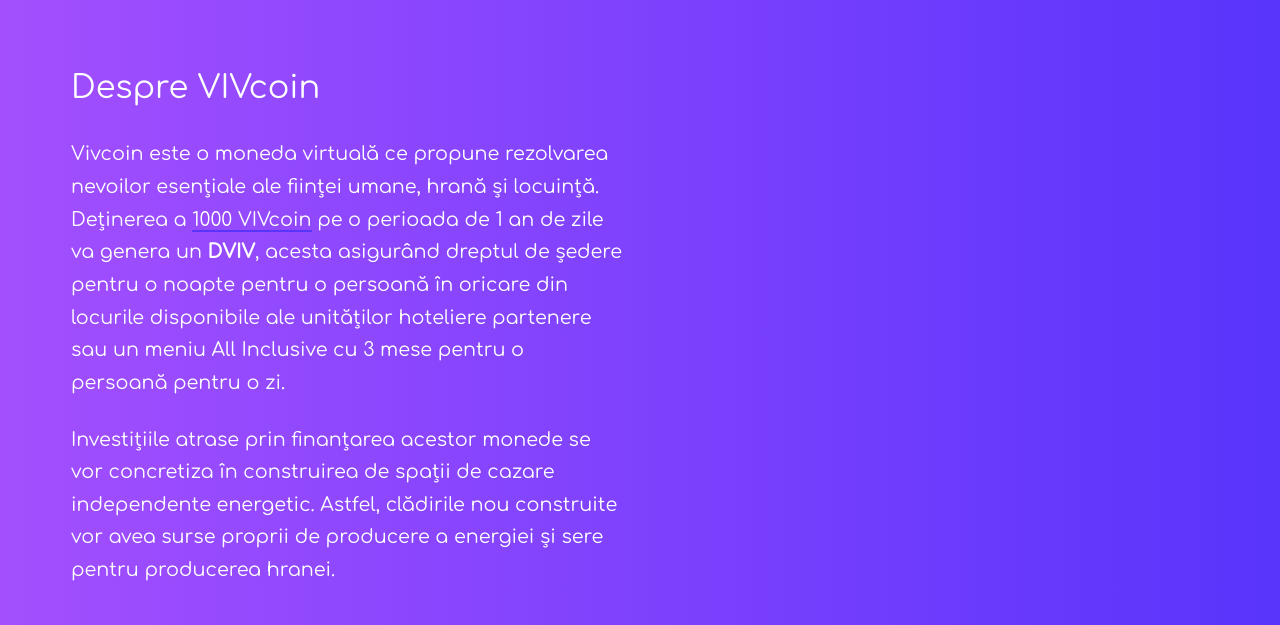
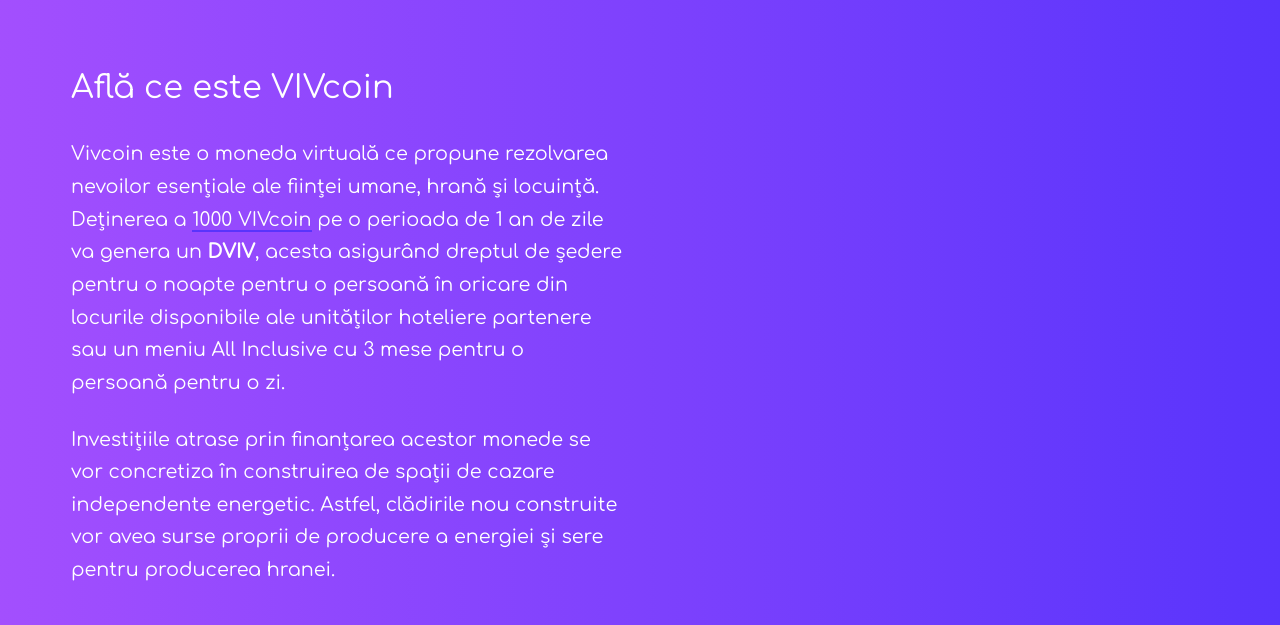
Before and after one commit to VIVcoin/landing-page, a plain HTML site: page index.html in a window 1280 px wide. Shown: the part 175-800 px from the top of the page. Drawn offline with Linux system fonts and the light colour scheme.

Commit message:
Update index.html

```diff
--- a/index.html
+++ b/index.html
@@ -33,7 +33,7 @@
         <section class="learn-vivcoin">
             <div>
 
-                <h1>Despre VIVcoin</h1>
+                <h1>Află ce este VIVcoin</h1>
                 <p>Vivcoin este o moneda virtuală ce propune rezolvarea nevoilor esențiale ale ființei umane, hrană și locuință. Deținerea a <span>1000 VIVcoin</span> pe o perioada de 1 an de zile va genera un <strong>DVIV</strong>, acesta asigurând dreptul de ședere pentru o noapte pentru o persoană în oricare din locurile disponibile ale unităților hoteliere partenere sau un meniu All Inclusive cu 3 mese pentru o persoană pentru o zi.</p>
                 <p>Investițiile atrase prin finanțarea acestor monede se vor concretiza în construirea de spații de cazare independente energetic. Astfel, clădirile nou construite vor avea surse proprii de producere a energiei și sere pentru producerea hranei.</p>
 
```
